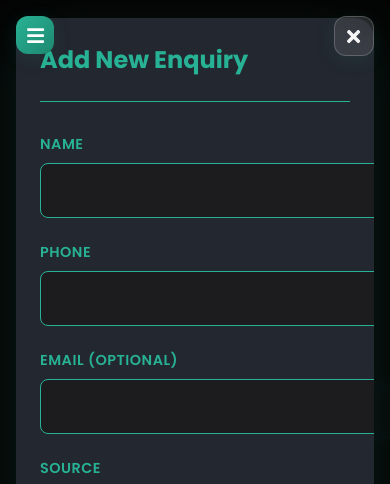
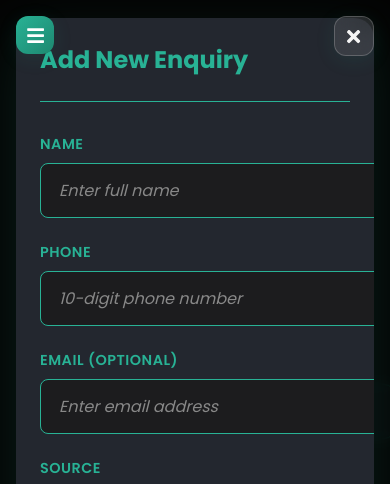
Before and after one commit to Abdulnabeel29/gympersonal, a React (Vite) app: page /enquiries in a window 390 px wide. Both pictures are taken after typing "Sample" into the empty fields and a click on the button "Add Enquiry". Shown: the top 484 px of the page. Built offline with nearby package versions, Linux system fonts and the light colour scheme; no server answers.

Commit message:
updated enquiry form phone limit

```diff
--- a/src/pages/Enquiries.jsx
+++ b/src/pages/Enquiries.jsx
@@ -46,9 +46,14 @@ const Enquiries = () => {
         }
     };
 
+    // Restrict phone to 10 digits only (numbers only)
     const handleInputChange = (e) => {
         const { name, value } = e.target;
-        setFormData(prev => ({ ...prev, [name]: value }));
+        let val = value;
+        if (name === "phone") {
+            val = value.replace(/\D/g, "").slice(0, 10);
+        }
+        setFormData(prev => ({ ...prev, [name]: val }));
     };
 
     const handleFormSubmit = async (e) => {
@@ -210,19 +215,48 @@ const Enquiries = () => {
                             <div className="enquiries-form-grid">
                                 <div className="enquiries-form-group">
                                     <label>Name</label>
-                                    <input type="text" name="name" value={formData.name} onChange={handleInputChange} required />
+                                    <input
+                                        type="text"
+                                        name="name"
+                                        value={formData.name}
+                                        onChange={handleInputChange}
+                                        required
+                                        placeholder="Enter full name"
+                                    />
                                 </div>
                                 <div className="enquiries-form-group">
                                     <label>Phone</label>
-                                    <input type="tel" name="phone" value={formData.phone} onChange={handleInputChange} required />
+                                    <input
+                                        type="tel"
+                                        name="phone"
+                                        value={formData.phone}
+                                        onChange={handleInputChange}
+                                        required
+                                        pattern="^\d{10}$"
+                                        title="Enter a valid 10-digit number"
+                                        maxLength={10}
+                                        inputMode="numeric"
+                                        autoComplete="off"
+                                        placeholder="10-digit phone number"
+                                    />
                                 </div>
                                 <div className="enquiries-form-group">
                                     <label>Email (Optional)</label>
-                                    <input type="email" name="email" value={formData.email} onChange={handleInputChange} />
+                                    <input
+                                        type="email"
+                                        name="email"
+                                        value={formData.email}
+                                        onChange={handleInputChange}
+                                        placeholder="Enter email address"
+                                    />
                                 </div>
                                 <div className="enquiries-form-group">
                                     <label>Source</label>
-                                    <select name="source" value={formData.source} onChange={handleInputChange}>
+                                    <select
+                                        name="source"
+                                        value={formData.source}
+                                        onChange={handleInputChange}
+                                    >
                                         <option>Walk-in</option>
                                         <option>Phone Call</option>
                                         <option>Website</option>
@@ -232,7 +266,11 @@ const Enquiries = () => {
                                 </div>
                                 <div className="enquiries-form-group">
                                     <label>Interest</label>
-                                    <select name="interest" value={formData.interest} onChange={handleInputChange}>
+                                    <select
+                                        name="interest"
+                                        value={formData.interest}
+                                        onChange={handleInputChange}
+                                    >
                                         <option>Membership</option>
                                         <option>Personal Training</option>
                                         <option>Zumba</option>
@@ -242,7 +280,11 @@ const Enquiries = () => {
                                 </div>
                                 <div className="enquiries-form-group">
                                     <label>Status</label>
-                                    <select name="status" value={formData.status} onChange={handleInputChange}>
+                                    <select
+                                        name="status"
+                                        value={formData.status}
+                                        onChange={handleInputChange}
+                                    >
                                         <option>New</option>
                                         <option>Follow-up</option>
                                         <option>Converted</option>
@@ -252,14 +294,27 @@ const Enquiries = () => {
                             </div>
                             <div className="enquiries-form-group">
                                 <label>Follow-up Date (Optional)</label>
-                                <input type="date" name="follow_up_date" value={formData.follow_up_date} onChange={handleInputChange} />
+                                <input
+                                    type="date"
+                                    name="follow_up_date"
+                                    value={formData.follow_up_date}
+                                    onChange={handleInputChange}
+                                    placeholder="Select follow-up date"
+                                />
                             </div>
                             <div className="enquiries-form-group">
                                 <label>Notes (Optional)</label>
-                                <textarea name="notes" value={formData.notes} onChange={handleInputChange}></textarea>
+                                <textarea
+                                    name="notes"
+                                    value={formData.notes}
+                                    onChange={handleInputChange}
+                                    placeholder="Add any notes or comments"
+                                ></textarea>
                             </div>
                             <div className="enquiries-form-actions">
-                                <button type="submit" className="enquiries-btn-primary" disabled={loading}>{loading ? 'Saving...' : 'Save Enquiry'}</button>
+                                <button type="submit" className="enquiries-btn-primary" disabled={loading}>
+                                    {loading ? 'Saving...' : 'Save Enquiry'}
+                                </button>
                                 <button type="button" className="enquiries-btn-secondary" onClick={closeModal}>Close</button>
                             </div>
                         </form>
```
